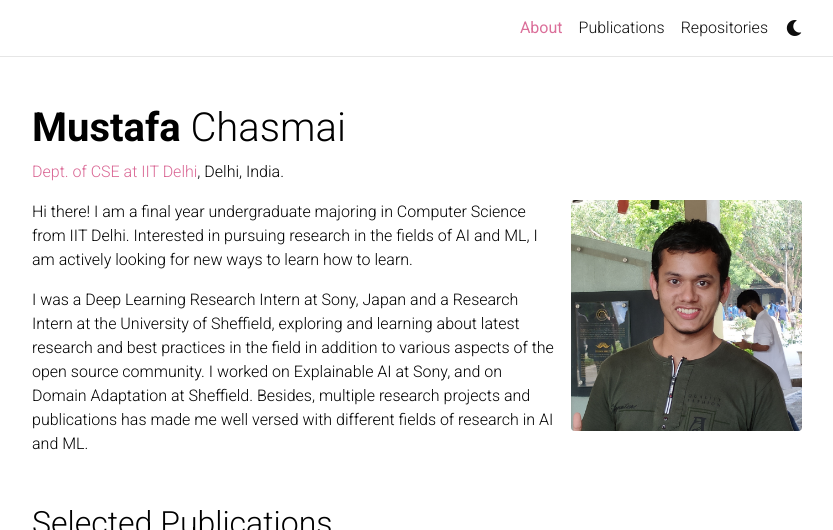
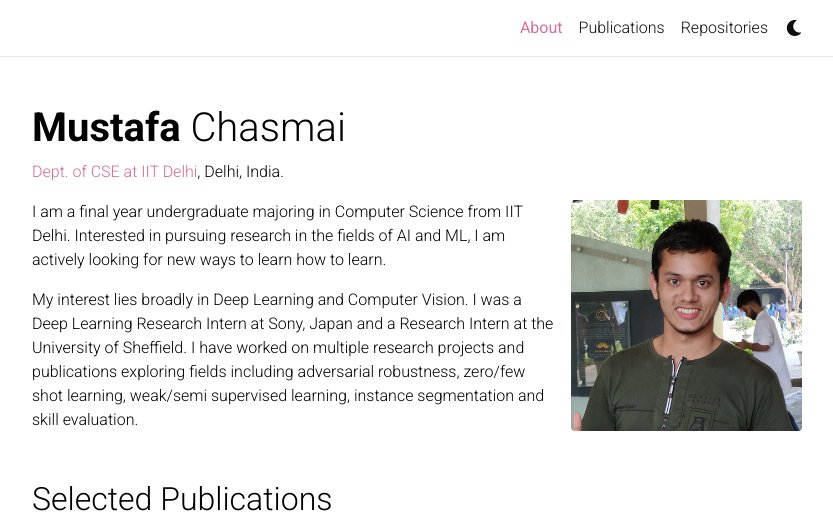
Before and after one commit to mustafa1728/mustafa1728.github.io, a Jekyll site: the page built from _pages/About.md, in a window 1280 px wide, cut to the strip 0-530 px from the top of the page. Shown: the whole strip, without its empty margins (223-1056 px from the left). Built offline with Jekyll 4.4.1, drawn with Linux system fonts in a browser that asks for light colours; full-size pictures stand in for the smaller copies a plugin makes; comment, search, counter and statistics services are not loaded; a style sheet for code colours, icons or effects is not loaded.

Commit message:
update about and venue layout

```diff
--- a/_layouts/bib.html
+++ b/_layouts/bib.html
@@ -9,7 +9,7 @@
             {%- if site.data.venues[entry.abbr].color != blank -%}
               {%- assign venue_style = site.data.venues[entry.abbr].color | prepend: 'style="background-color:' | append: '"' -%}
             {%- endif -%}
-            <abbr class="badge" {% if venue_style %}{{venue_style}}{% endif %}>{{entry.abbr}}</a></abbr>
+            <abbr class="badge" {% if venue_style %}{{venue_style}}{% endif %}>{{entry.abbr}}</abbr>
           {%- else -%}
             <abbr class="badge">{{entry.abbr}}</abbr>
           {%- endif -%}
--- a/_pages/About.md
+++ b/_pages/About.md
@@ -15,6 +15,6 @@ social: true  # includes social icons at the bottom of the page
 ---
 
 
-Hi there! I am a final year undergraduate majoring in Computer Science from IIT Delhi. Interested in pursuing research in the fields of AI and ML, I am actively looking for new ways to learn how to learn.
+I am a final year undergraduate majoring in Computer Science from IIT Delhi. Interested in pursuing research in the fields of AI and ML, I am actively looking for new ways to learn how to learn.
 
-I was a Deep Learning Research Intern at Sony, Japan and a Research Intern at the University of Sheffield, exploring and learning about latest research and best practices in the field in addition to various aspects of the open source community. I worked on Explainable AI at Sony, and on Domain Adaptation at Sheffield. Besides, multiple research projects and publications has made me well versed with different fields of research in AI and ML.
+My interest lies broadly in Deep Learning and Computer Vision. I was a Deep Learning Research Intern at Sony, Japan and a Research Intern at the University of Sheffield. I have worked on multiple research projects and publications exploring fields including adversarial robustness, zero/few shot learning, weak/semi supervised learning, instance segmentation and skill evaluation.
```
